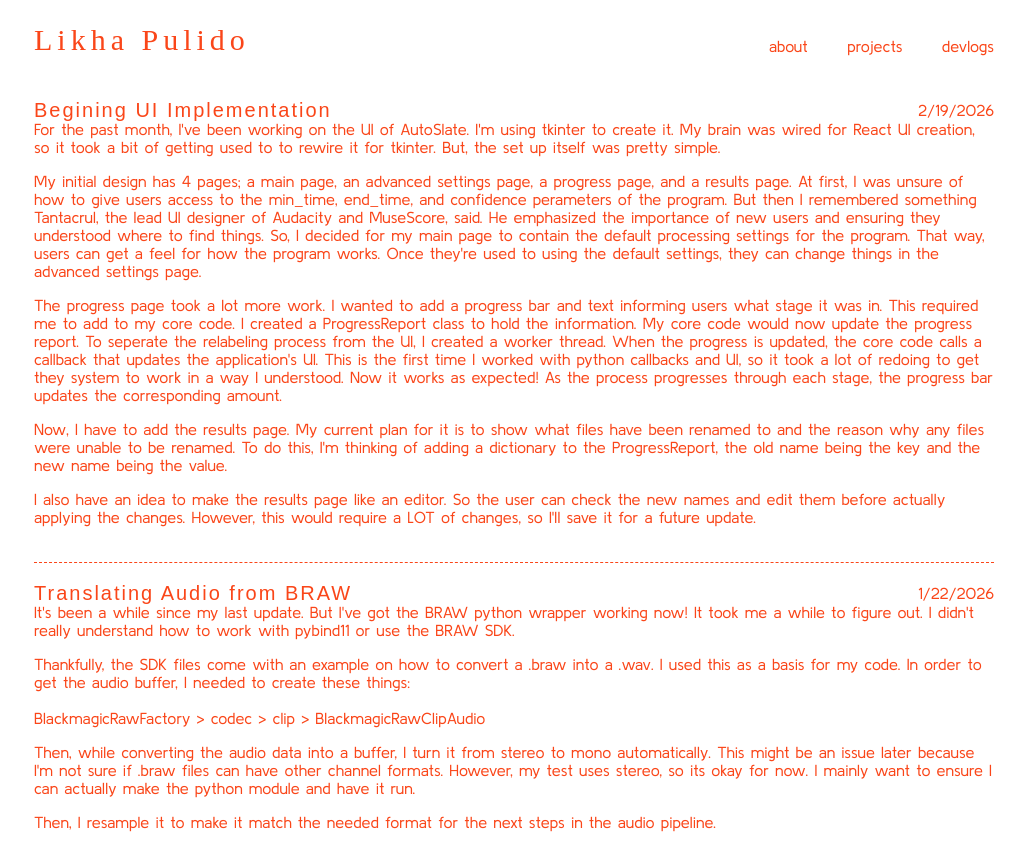
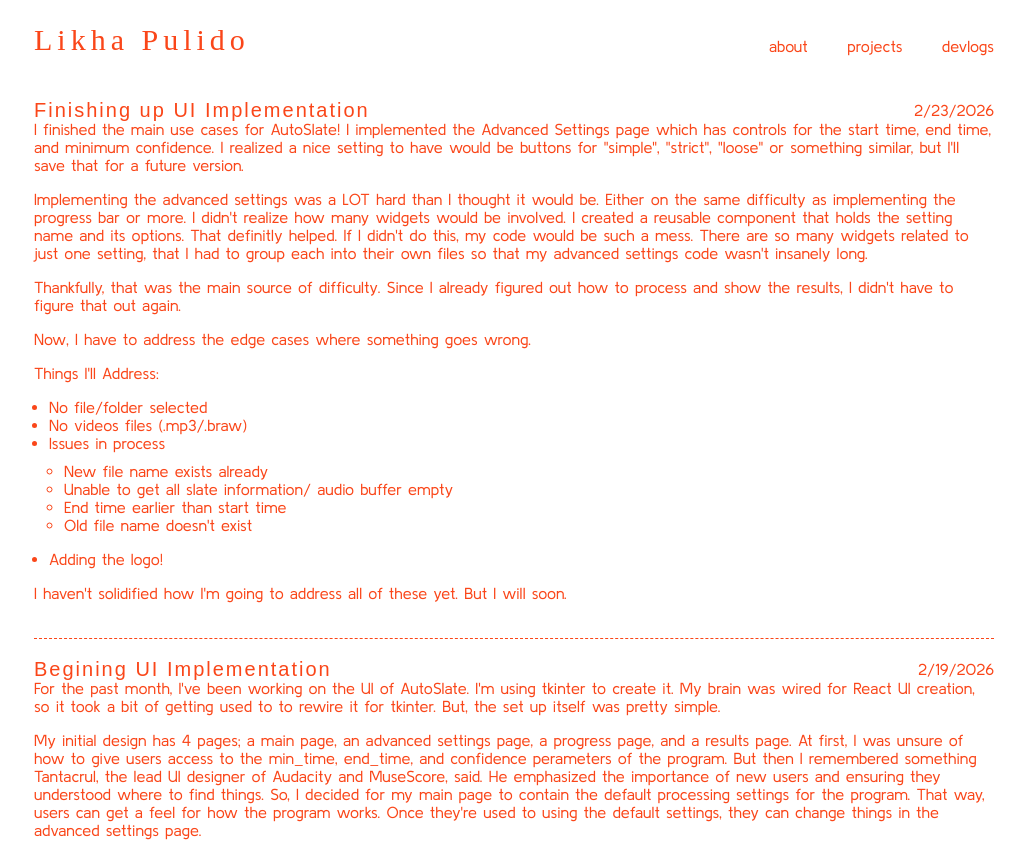
Before and after one commit to pomeloFellow/website, a React (Vite) app: page /#/devlogs/autoslate in a window 1280 px wide. Shown: the top 842 px of the page, without its empty margins (126-1151 px from the left). Built offline with nearby package versions, Linux system fonts and the light colour scheme; a web font is replaced by a local one.

Commit message:
2/23/26 devlog

```diff
--- a/src/components/pages/devlogs/AutoSlate/AutoSlateDevlog.tsx
+++ b/src/components/pages/devlogs/AutoSlate/AutoSlateDevlog.tsx
@@ -7,6 +7,7 @@ import Oct1825 from "./Oct1825";
 import Oct2525 from "./Oct2525";
 import Jan2226 from "./Jan2226";
 import Feb1926 from "./Feb1926";
+import Feb2326 from "./Feb2326";
 
 const AutoSlateDevlog: React.FC = () => {
   return (
@@ -17,6 +18,7 @@ const AutoSlateDevlog: React.FC = () => {
       <DevlogPost post_name="Adding Filters" post_date="10/25/2025" ContentComponent={Oct2525}/>
       <DevlogPost post_name="Translating Audio from BRAW" post_date="1/22/2026" ContentComponent={Jan2226}/>
       <DevlogPost post_name="Begining UI Implementation" post_date="2/19/2026" ContentComponent={Feb1926}/>
+      <DevlogPost post_name="Finishing up UI Implementation" post_date="2/23/2026" ContentComponent={Feb2326}/>
       </div>
     </div>
   );
--- /dev/null
+++ b/src/components/pages/devlogs/AutoSlate/Feb2326.tsx
@@ -0,0 +1,30 @@
+import React from "react";
+import "../../../../styles/DevlogPostContent.css"
+
+const Feb2326: React.FC = () => {
+  return(
+    <div>
+        <p className="paragraph" >I finished the main use cases for AutoSlate! I implemented the Advanced Settings page which has controls for the start time, end time, and minimum confidence. I realized a nice setting to have would be buttons for "simple", "strict", "loose" or something similar, but I'll save that for a future version.&nbsp;</p>
+        <p className="paragraph">Implementing the advanced settings was a LOT hard than I thought it would be. Either on the same difficulty as implementing the progress bar or more. I didn't realize how many widgets would be involved. I created a reusable component that holds the setting name and its options. That definitly helped. If I didn't do this, my code would be such a mess. There are so many widgets related to just one setting, that I had to group each into their own files so that my advanced settings code wasn't insanely long.</p>
+        <p className="paragraph">Thankfully, that was the main source of difficulty. Since I already figured out how to process and show the results, I didn't have to figure that out again.&nbsp;</p>
+        <p className="paragraph">Now, I have to address the edge cases where something goes wrong.</p>
+        <p className="paragraph">Things I'll Address:</p>
+        <ul>
+        <li>No file/folder selected</li>
+        <li>No videos files (.mp3/.braw)</li>
+        <li>Issues in process
+        <ul>
+        <li>New file name exists already</li>
+        <li>Unable to get all slate information/ audio buffer empty</li>
+        <li>End time earlier than start time</li>
+        <li>Old file name doesn't exist</li>
+        </ul>
+        </li>
+        <li>Adding the logo!</li>
+        </ul>
+        <p className="paragraph">I haven't solidified how I'm going to address all of these yet. But I will soon.</p>
+    </div>
+  );
+};
+
+export default Feb2326;
```
